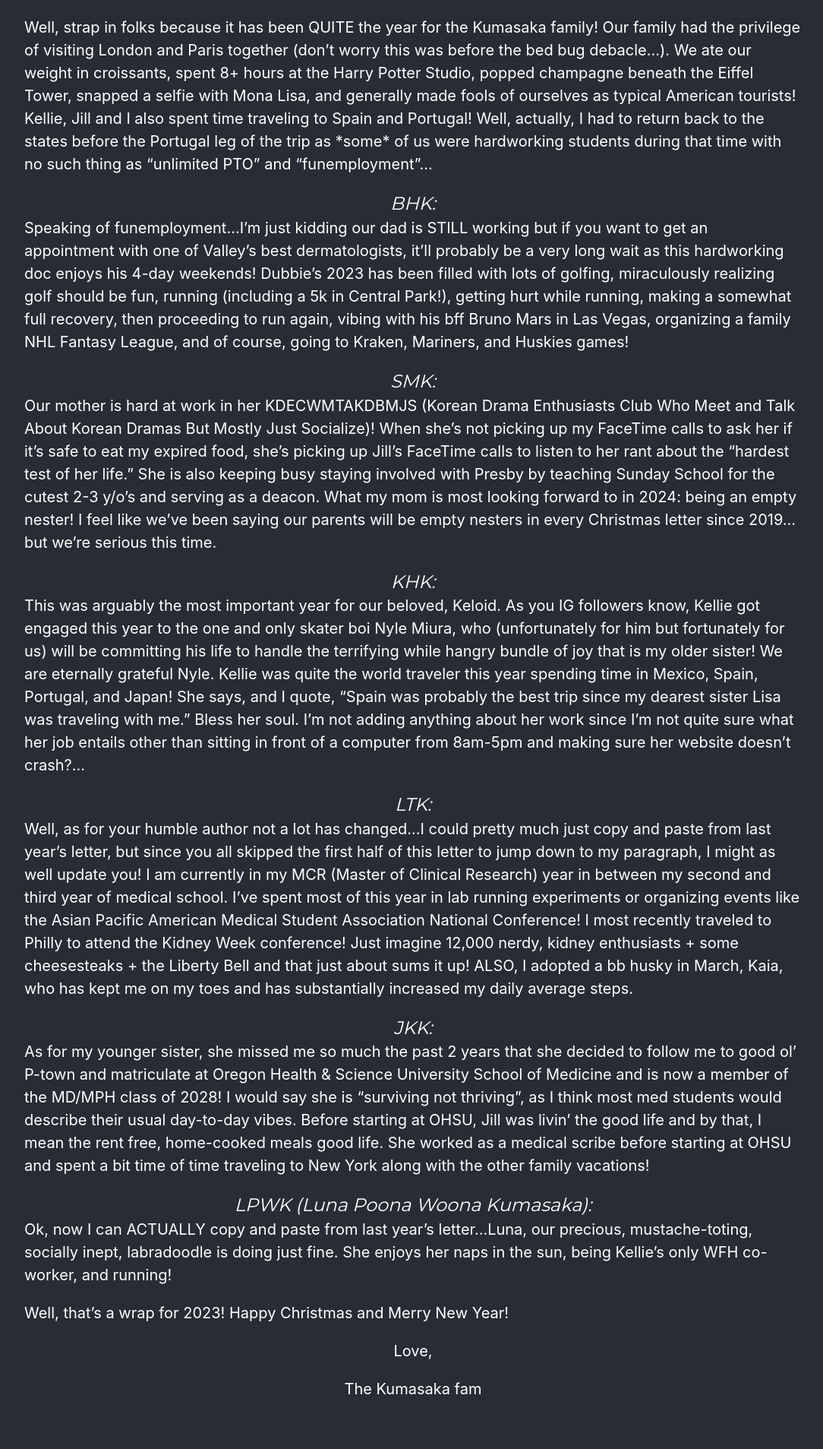
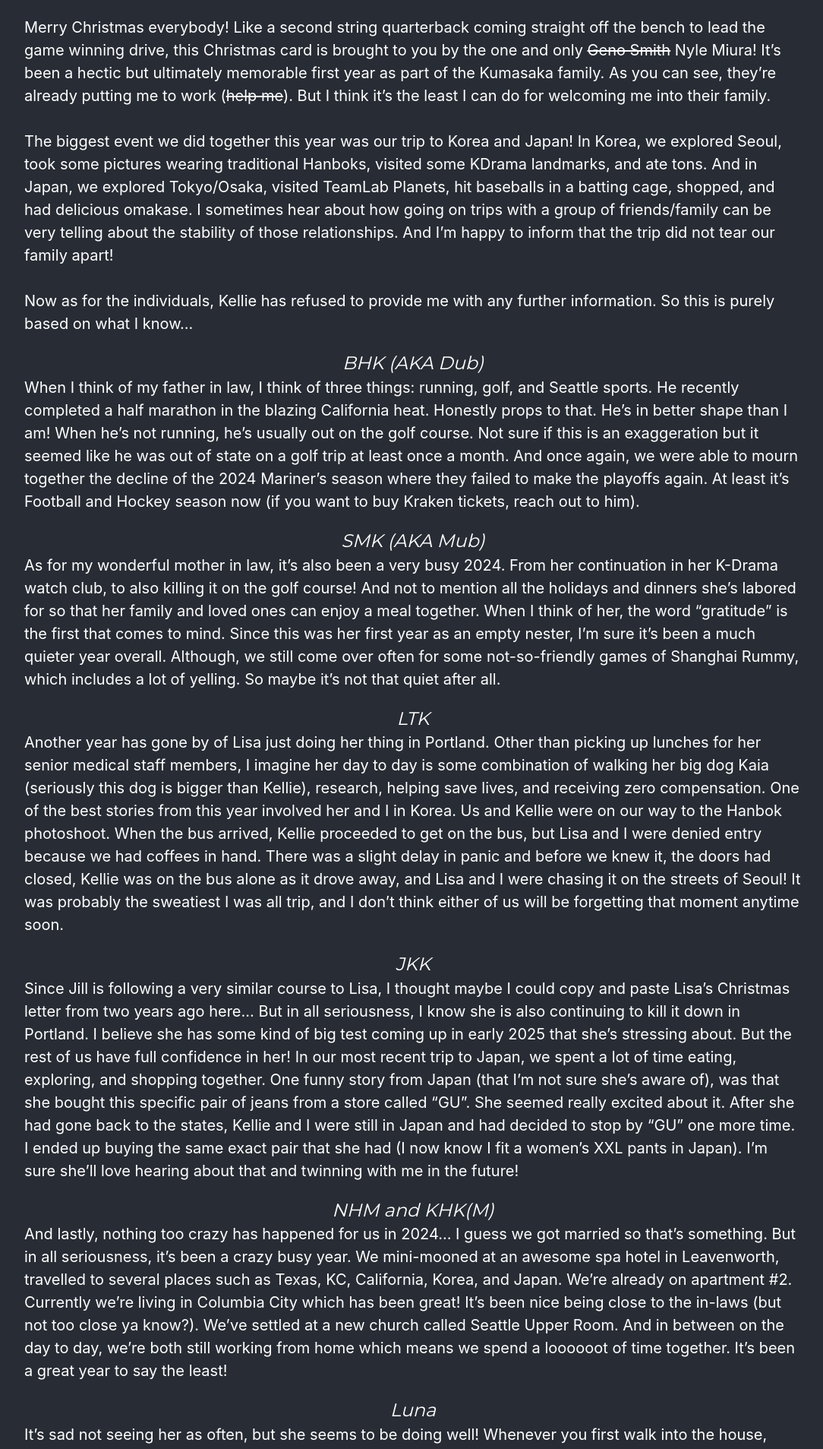
Before and after one commit to kelliekumasaka/christmas, a React (Create React App) app: page / in a window 1280 px wide. Shown: the part 113-2020 px from the top of the page at 76% size, without its empty margins (96-1180 px from the left). Built offline with nearby package versions, Linux system fonts and the light colour scheme; a web font is replaced by a local one.

Commit message:
nyle letter

```diff
--- a/src/components/Letter/Letter.js
+++ b/src/components/Letter/Letter.js
@@ -1,85 +1,69 @@
-import React from "react";
-import "./Letter.css";
+import React from 'react';
+import './Letter.css';
+// import { useFetchComments } from '../../api/hooks';
 
 function Letter() {
+  // const [name, setName] = useState('')
+  // const [comment, setComment] = useState('')
+  // // use hook to get
+  // const { currComment } = useFetchComments()
+
+  // const submitHandler = (event) => {
+  //   // call fs to write doc
+  //   event.preventDefault();
+  //   console.log(name, comment);
+
+  // }
+
   return (
-    <div id="hello">
+    <>
+      <div id='hello'>
         <p>
-      Well, strap in folks because it has been QUITE the year for the Kumasaka family! Our family had
-      the privilege of visiting London and Paris together (don’t worry this was before the bed bug
-      debacle…). We ate our weight in croissants, spent 8+ hours at the Harry Potter Studio, popped
-      champagne beneath the Eiffel Tower, snapped a selfie with Mona Lisa, and generally made
-      fools of ourselves as typical American tourists! Kellie, Jill and I also spent time traveling to Spain
-      and Portugal! Well, actually, I had to return back to the states before the Portugal leg of the trip
-      as *some* of us were hardworking students during that time with no such thing as “unlimited
-      PTO” and “funemployment”…
+          Merry Christmas everybody! Like a second string quarterback coming straight off the bench to lead the game winning drive, this Christmas card is brought to you by the one and only <span style={{textDecoration: 'line-through'}}>Geno Smith</span> Nyle Miura! It’s been a hectic but ultimately memorable first year as part of the Kumasaka family. As you can see, they’re already putting me to work (<span style={{textDecoration: 'line-through'}}>help me</span>). But I think it’s the least I can do for welcoming me into their family.
+          <br/><br/>
+          The biggest event we did together this year was our trip to Korea and Japan! In Korea, we explored Seoul, took some pictures wearing traditional Hanboks, visited some KDrama landmarks, and ate tons. And in Japan, we explored Tokyo/Osaka, visited TeamLab Planets, hit baseballs in a batting cage, shopped, and had delicious omakase. I sometimes hear about how going on trips with a group of friends/family can be very telling about the stability of those relationships. And I’m happy to inform that the trip did not tear our family apart!
+          <br/><br/>
+          Now as for the individuals, Kellie has refused to provide me with any further information. So this is purely based on what I know…
         </p>
-      <h3>BHK:</h3>
+        <h3>BHK (AKA Dub)</h3>
         <p>
-      Speaking of funemployment…I’m just kidding our dad is STILL working but if you want to
-      get an appointment with one of Valley’s best dermatologists, it’ll probably be a very long wait
-      as this hardworking doc enjoys his 4-day weekends! Dubbie’s 2023 has been filled with lots of
-      golfing, miraculously realizing golf should be fun, running (including a 5k in Central Park!),
-      getting hurt while running, making a somewhat full recovery, then proceeding to run again,
-      vibing with his bff Bruno Mars in Las Vegas, organizing a family NHL Fantasy League, and of
-      course, going to Kraken, Mariners, and Huskies games!
+        When I think of my father in law, I think of three things: running, golf, and Seattle sports. He recently completed a half marathon in the blazing California heat. Honestly props to that. He’s in better shape than I am! When he’s not running, he’s usually out on the golf course. Not sure if this is an exaggeration but it seemed like he was out of state on a golf trip at least once a month. And once again, we were able to mourn together the decline of the 2024 Mariner’s season where they failed to make the playoffs again. At least it’s Football and Hockey season now (if you want to buy Kraken tickets, reach out to him).
         </p>
-      <h3>SMK:</h3>
+        <h3>SMK (AKA Mub)</h3>
         <p>
-        Our mother is hard at work in her KDECWMTAKDBMJS (Korean Drama Enthusiasts Club
-        Who Meet and Talk About Korean Dramas But Mostly Just Socialize)! When she’s not picking up
-        my FaceTime calls to ask her if it’s safe to eat my expired food, she’s picking up Jill’s FaceTime
-        calls to listen to her rant about the “hardest test of her life.” She is also keeping busy staying
-        involved with Presby by teaching Sunday School for the cutest 2-3 y/o’s and serving as a
-        deacon. What my mom is most looking forward to in 2024: being an empty nester! I feel like
-        we’ve been saying our parents will be empty nesters in every Christmas letter since 2019…but
-        we’re serious this time.
+        As for my wonderful mother in law, it’s also been a very busy 2024. From her continuation in her K-Drama watch club, to also killing it on the golf course! And not to mention all the holidays and dinners she’s labored for so that her family and loved ones can enjoy a meal together. When I think of her, the word “gratitude” is the first that comes to mind. Since this was her first year as an empty nester, I’m sure it’s been a much quieter year overall. Although, we still come over often for some not-so-friendly games of Shanghai Rummy, which includes a lot of yelling. So maybe it’s not that quiet after all.
         </p>
-      <h3>KHK:</h3>
+        <h3>LTK</h3>
         <p>
-        This was arguably the most important year for our beloved, Keloid. As you IG followers
-        know, Kellie got engaged this year to the one and only skater boi Nyle Miura, who
-        (unfortunately for him but fortunately for us) will be committing his life to handle the terrifying
-        while hangry bundle of joy that is my older sister! We are eternally grateful Nyle. Kellie was
-        quite the world traveler this year spending time in Mexico, Spain, Portugal, and Japan! She says,
-        and I quote, “Spain was probably the best trip since my dearest sister Lisa was traveling with
-        me.” Bless her soul. I’m not adding anything about her work since I’m not quite sure what her
-        job entails other than sitting in front of a computer from 8am-5pm and making sure her
-        website doesn’t crash?...
+        Another year has gone by of Lisa just doing her thing in Portland. Other than picking up lunches for her senior medical staff members, I imagine her day to day is some combination of walking her big dog Kaia (seriously this dog is bigger than Kellie), research, helping save lives, and receiving zero compensation. One of the best stories from this year involved her and I in Korea. Us and Kellie were on our way to the Hanbok photoshoot. When the bus arrived, Kellie proceeded to get on the bus, but Lisa and I were denied entry because we had coffees in hand. There was a slight delay in panic and before we knew it, the doors had closed, Kellie was on the bus alone as it drove away, and Lisa and I were chasing it on the streets of Seoul! It was probably the sweatiest I was all trip, and I don’t think either of us will be forgetting that moment anytime soon.
         </p>
-      <h3>LTK:</h3>
+        <h3>JKK</h3>
         <p>
-        Well, as for your humble author not a lot has changed…I could pretty much just copy and
-        paste from last year’s letter, but since you all skipped the first half of this letter to jump down
-        to my paragraph, I might as well update you! I am currently in my MCR (Master of Clinical
-        Research) year in between my second and third year of medical school. I’ve spent most of this
-        year in lab running experiments or organizing events like the Asian Pacific American Medical
-        Student Association National Conference! I most recently traveled to Philly to attend the Kidney
-        Week conference! Just imagine 12,000 nerdy, kidney enthusiasts + some cheesesteaks + the Liberty Bell and that just about sums it up! ALSO, I adopted a bb husky in March, Kaia, who has
-        kept me on my toes and has substantially increased my daily average steps.
+        Since Jill is following a very similar course to Lisa, I thought maybe I could copy and paste Lisa’s Christmas letter from two years ago here… But in all seriousness, I know she is also continuing to kill it down in Portland. I believe she has some kind of big test coming up in early 2025 that she’s stressing about. But the rest of us have full confidence in her! In our most recent trip to Japan, we spent a lot of time eating, exploring, and shopping together. One funny story from Japan (that I’m not sure she’s aware of), was that she bought this specific pair of jeans from a store called “GU”. She seemed really excited about it. After she had gone back to the states, Kellie and I were still in Japan and had decided to stop by “GU” one more time. I ended up buying the same exact pair that she had (I now know I fit a women’s XXL pants in Japan). I’m sure she’ll love hearing about that and twinning with me in the future!
         </p>
-      <h3>JKK:</h3>
+
+        <h3>NHM and KHK(M)</h3>
         <p>
-        As for my younger sister, she missed me so much the past 2 years that she decided to
-        follow me to good ol’ P-town and matriculate at Oregon Health &amp; Science University School of
-        Medicine and is now a member of the MD/MPH class of 2028! I would say she is “surviving not
-        thriving”, as I think most med students would describe their usual day-to-day vibes. Before
-        starting at OHSU, Jill was livin’ the good life and by that, I mean the rent free, home-cooked
-        meals good life. She worked as a medical scribe before starting at OHSU and spent a bit time of
-        time traveling to New York along with the other family vacations!
+        And lastly, nothing too crazy has happened for us in 2024… I guess we got married so that’s something. But in all seriousness, it’s been a crazy busy year. We mini-mooned at an awesome spa hotel in Leavenworth, travelled to several places such as Texas, KC, California, Korea, and Japan. We’re already on apartment #2. Currently we’re living in Columbia City which has been great! It’s been nice being close to the in-laws (but not too close ya know?). We’ve settled at a new church called Seattle Upper Room. And in between on the day to day, we’re both still working from home which means we spend a loooooot of time together. It’s been a great year to say the least!
+
         </p>
-      <h3>LPWK (Luna Poona Woona Kumasaka):</h3>
+
+        <h3>Luna</h3>
         <p>
-        Ok, now I can ACTUALLY copy and paste from last year’s
-        letter…Luna, our precious, mustache-toting, socially inept, labradoodle is doing just fine. She
-        enjoys her naps in the sun, being Kellie’s only WFH co-worker, and running!
+        It’s sad not seeing her as often, but she seems to be doing well! Whenever you first walk into the house, she’s so excited to see you for like the first 2 minutes. Then nothing… you’re kind of just there. Godspeed Luna.
         </p>
         <p>
-        Well, that’s a wrap for 2023! Happy Christmas and Merry New Year!
+          And with that, Merry Christmas and Happy New Year. See you in 2025!
         </p>
         <p style={{textAlign: 'center'}}>Love,</p>
-      <p style={{textAlign: 'center'}}>The Kumasaka fam</p>
+        <p style={{textAlign: 'center'}}>The Kumasaka/Miura family</p>
       </div>
+      {/* <form onSubmit={submitHandler}>
+        <input placeholder='Name' id='user' onChange={(event) => setName(event.target.value)} name='user' value={name}/>
+        <input placeholder='Comment' id='comment' onChange={(event) => setComment(event.target.value)}  name='comment' value={comment}/>
+        <button type='submit'>Submit</button>
+      </form> */}
+    </>
   );
 }
 
```
Lines whose indentation alone changed are shown as unchanged.
